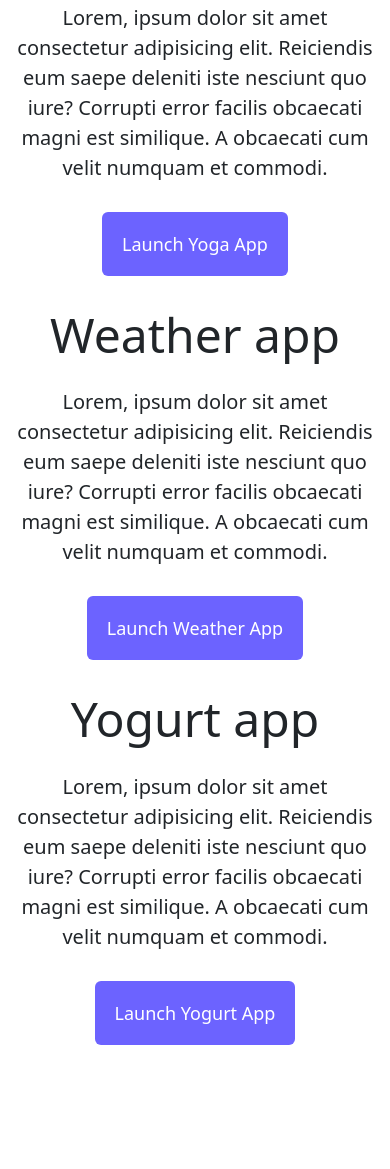
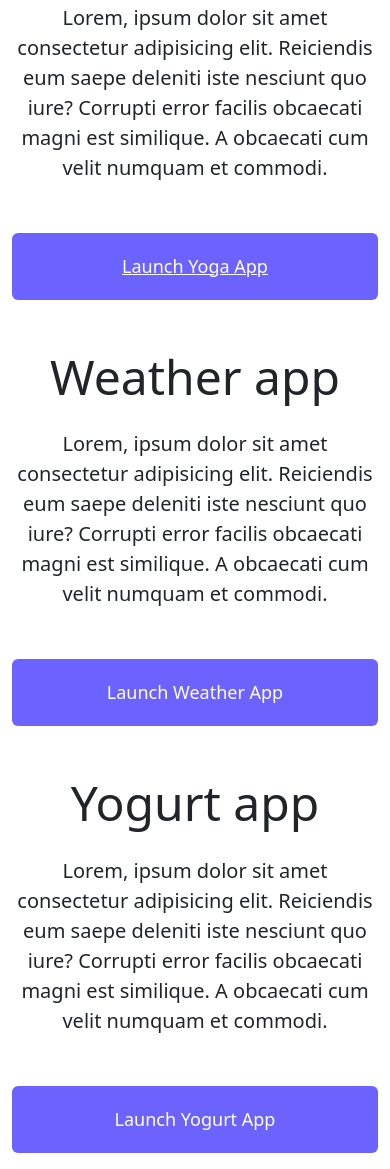
Before and after one commit to sahesh2003/SheCodes-Responsive-Site, a plain HTML site: page index.html in a window 390 px wide. Shown: the part 586-1755 px from the top of the page. Before the commit the page ends 1631 px from the top, so only its background shows below. Drawn offline with nearby package versions, Linux system fonts and the light colour scheme.

Commit message:
add div for buttons

```diff
--- a/index.html
+++ b/index.html
@@ -49,7 +49,7 @@
     <div class="col-md-6">
       <h2>Yoga app</h2>
       <p class="mt-4 fs-5 mb-5">Lorem, ipsum dolor sit amet consectetur adipisicing elit. Reiciendis eum saepe deleniti iste nesciunt quo iure? Corrupti error facilis obcaecati magni est similique. A obcaecati cum velit numquam et commodi.</p>
-      <a href="#" class="text-white rounded launch">Launch Yoga App</a>
+      <div class="launch rounded"><a href="#" class="text-white ">Launch Yoga App</a></div>
     </div>
   </div>
   <div class="row mt-5">
@@ -57,7 +57,7 @@
     <div class="col-md-6">
       <h2>Weather app</h2>
       <p class="mt-4 fs-5 mb-5">Lorem, ipsum dolor sit amet consectetur adipisicing elit. Reiciendis eum saepe deleniti iste nesciunt quo iure? Corrupti error facilis obcaecati magni est similique. A obcaecati cum velit numquam et commodi.</p>
-      <a href="#" class="text-white rounded launch">Launch Weather App</a>
+      <div class="launch rounded"><a href="#" class="text-white rounded launch">Launch Weather App</a></div>
     </div>
     <div class="col-md-6 d-none d-sm-block">
       <img src="./images/weather.png" alt="weather" class="img-fluid rounded">
@@ -70,7 +70,7 @@
     <div class="col-md-6">
       <h2>Yogurt app</h2>
       <p class="mt-4 fs-5 mb-5">Lorem, ipsum dolor sit amet consectetur adipisicing elit. Reiciendis eum saepe deleniti iste nesciunt quo iure? Corrupti error facilis obcaecati magni est similique. A obcaecati cum velit numquam et commodi.</p>
-      <a href="#" class="text-white rounded launch">Launch Yogurt App</a>
+      <div class="launch rounded mb-3"><a href="#" class="text-white rounded launch">Launch Yogurt App</a></div>
     </div>
   </div>
 </div>
--- a/styles.css
+++ b/styles.css
@@ -1,4 +1,3 @@
-
 :root {
   --primary-color: #6c63ff;
   --secondary-color: #f5f2fe;
@@ -94,8 +93,9 @@ a {
   }
   .col-md-6 {
     text-align: center;
-  }
-  .col-md-6 > a{
     width: 100%;
   }
+  .col-md-6 > div{
+    width:100%;
+  }
 }
```
